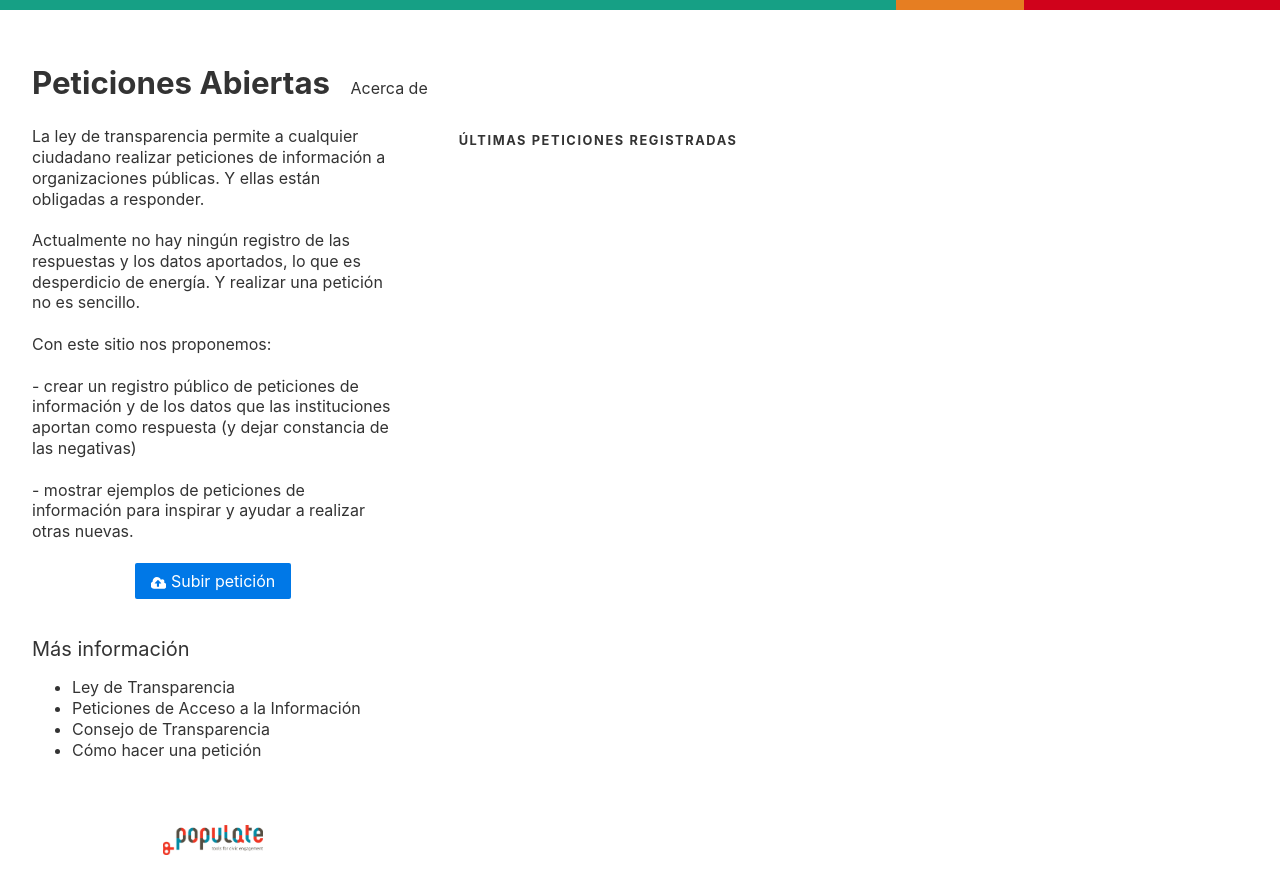
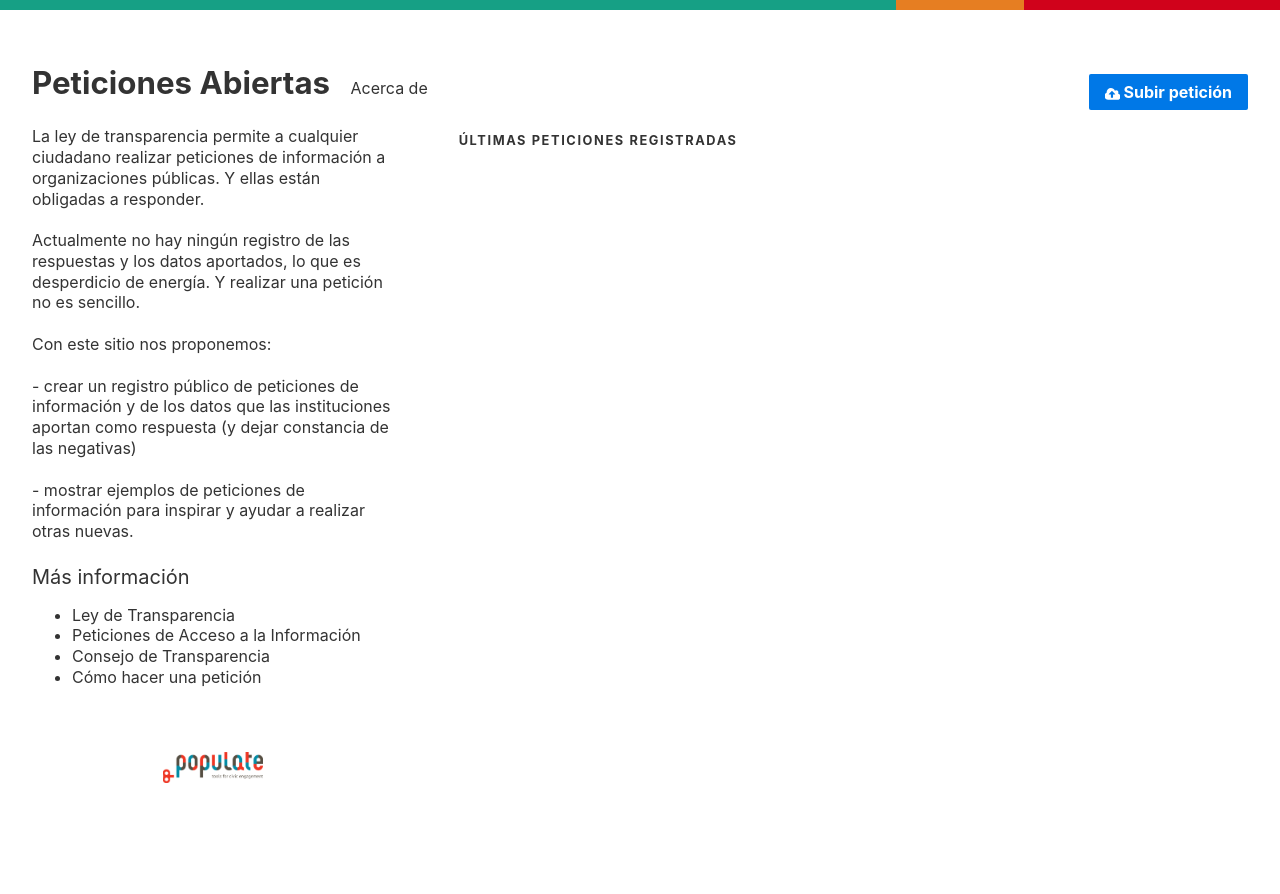
Before and after one commit to PopulateTools/peticiones-abiertas, a Jekyll site: the page built from index.html, in a window 1280 px wide. Shown: the top 894 px of the page. Built offline with Jekyll 4.4.1, drawn with Linux system fonts in a browser that asks for light colours.

Commit message:
Improve header position

```diff
--- a/_includes/header.html
+++ b/_includes/header.html
@@ -6,5 +6,9 @@
           <a class="headerLink" href="{{ my_page.url | relative_url }}">{{ my_page.title | escape }}</a>
           {% endif %}
         {% endfor %}
+
+        {% if page.path != 'acerca-de.md' %}
+          <a class="pull-right mt2 pure-button pure-button-primary strong fw700" href="https://docs.google.com/forms/d/e/1FAIpQLSdbAQByKUl2YhFBVn-0pe6diwqy_MC3hSgNi5sW8bY7oXXZCA/viewform"><svg class="vb" width="15" height="15" viewBox="0 0 1792 1792" xmlns="http://www.w3.org/2000/svg"><path d="M1216 864q0-14-9-23l-352-352q-9-9-23-9t-23 9l-351 351q-10 12-10 24 0 14 9 23t23 9h224v352q0 13 9.5 22.5t22.5 9.5h192q13 0 22.5-9.5t9.5-22.5v-352h224q13 0 22.5-9.5t9.5-22.5zm640 288q0 159-112.5 271.5t-271.5 112.5h-1088q-185 0-316.5-131.5t-131.5-316.5q0-130 70-240t188-165q-2-30-2-43 0-212 150-362t362-150q156 0 285.5 87t188.5 231q71-62 166-62 106 0 181 75t75 181q0 76-41 138 130 31 213.5 135.5t83.5 238.5z" fill="#fff"/></svg> Subir petición</a>
+        {% endif %}
     </div>
 </header>
--- a/index.html
+++ b/index.html
@@ -9,8 +9,6 @@ layout: default
             <p class="left">Con este sitio nos proponemos:</p>
             <p class="left">- crear un registro público de peticiones de información y de los datos que las instituciones aportan como respuesta (y dejar constancia de las negativas)</p>
             <p class="left">- mostrar ejemplos de peticiones de información para inspirar y ayudar a realizar otras nuevas.</p>
-
-            <a class="pure-button pure-button-primary strong mb1" href="https://docs.google.com/forms/d/e/1FAIpQLSdbAQByKUl2YhFBVn-0pe6diwqy_MC3hSgNi5sW8bY7oXXZCA/viewform"><svg class="vb" width="15" height="15" viewBox="0 0 1792 1792" xmlns="http://www.w3.org/2000/svg"><path d="M1216 864q0-14-9-23l-352-352q-9-9-23-9t-23 9l-351 351q-10 12-10 24 0 14 9 23t23 9h224v352q0 13 9.5 22.5t22.5 9.5h192q13 0 22.5-9.5t9.5-22.5v-352h224q13 0 22.5-9.5t9.5-22.5zm640 288q0 159-112.5 271.5t-271.5 112.5h-1088q-185 0-316.5-131.5t-131.5-316.5q0-130 70-240t188-165q-2-30-2-43 0-212 150-362t362-150q156 0 285.5 87t188.5 231q71-62 166-62 106 0 181 75t75 181q0 76-41 138 130 31 213.5 135.5t83.5 238.5z" fill="#fff"/></svg> Subir petición</a>
 
             <h4 class="left">Más información</h4>
             <ul class="left">
```
